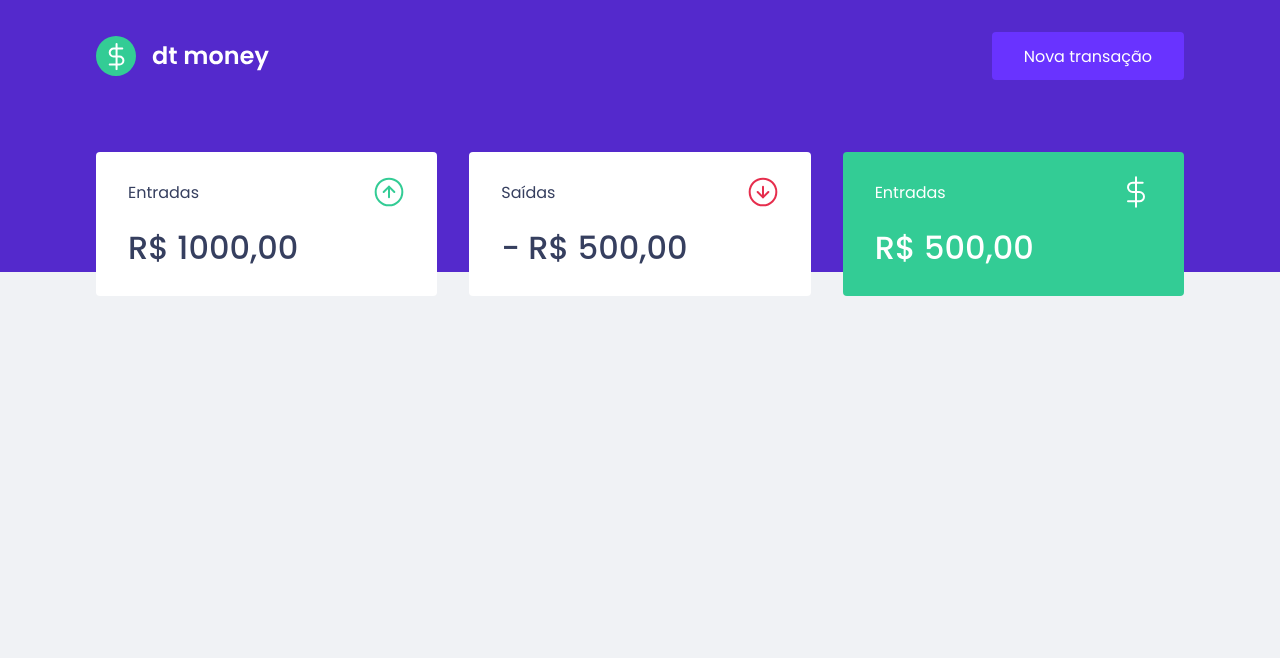
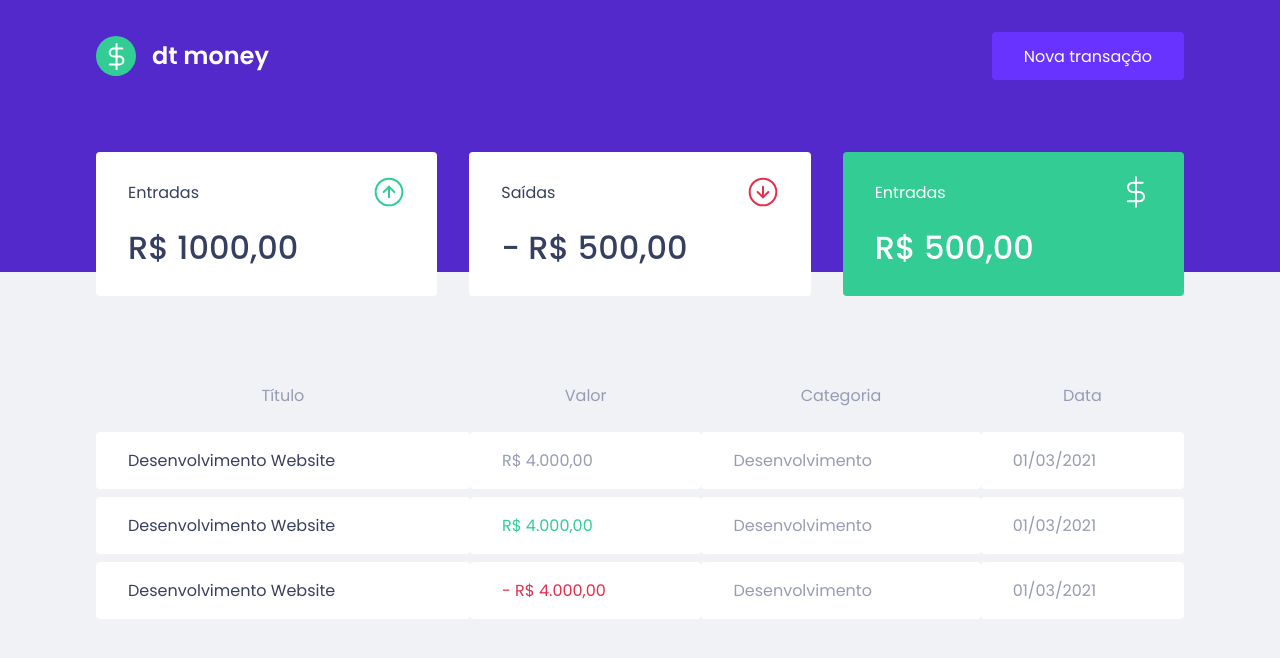
Before and after one commit to lucianodiisouza/lmoney, a React (Create React App) app: page / in a window 1280 px wide. Shown: the top 658 px of the page. Built offline with nearby package versions, Linux system fonts and the light colour scheme.

Commit message:
wip: transactions table HTML

```diff
--- a/src/components/Dashboard/index.tsx
+++ b/src/components/Dashboard/index.tsx
@@ -1,10 +1,12 @@
 import { Summary } from "../Summary";
+import { TransactionsTable } from "../TransactionsTable";
 import { Container } from "./styles";
 
 function Dashboard() {
   return (
     <Container>
       <Summary />
+      <TransactionsTable />
     </Container>
   );
 }
--- /dev/null
+++ b/src/components/TransactionsTable/index.tsx
@@ -0,0 +1,38 @@
+import { Container } from "./styles";
+
+export function TransactionsTable() {
+  return (
+    <Container>
+      <table>
+        <thead>
+          <tr>
+            <th>Título</th>
+            <th>Valor</th>
+            <th>Categoria</th>
+            <th>Data</th>
+          </tr>
+        </thead>
+        <tbody>
+          <tr>
+            <td>Desenvolvimento Website</td>
+            <td>R$ 4.000,00</td>
+            <td>Desenvolvimento</td>
+            <td>01/03/2021</td>
+          </tr>
+          <tr>
+            <td>Desenvolvimento Website</td>
+            <td className="deposit">R$ 4.000,00</td>
+            <td>Desenvolvimento</td>
+            <td>01/03/2021</td>
+          </tr>
+          <tr>
+            <td>Desenvolvimento Website</td>
+            <td className="withdraw"> - R$ 4.000,00</td>
+            <td>Desenvolvimento</td>
+            <td>01/03/2021</td>
+          </tr>
+        </tbody>
+      </table>
+    </Container>
+  );
+}
--- /dev/null
+++ b/src/components/TransactionsTable/styles.ts
@@ -0,0 +1,36 @@
+import styled from "styled-components";
+
+export const Container = styled.div`
+  margin-top: 4rem;
+  table {
+    width: 100%;
+    border-spacing: 0 0.5rem;
+  }
+
+  th {
+    color: var(--text-body);
+    font-weight: 400;
+    padding: 1rem 2rem;
+    line-height: 1.5rem;
+  }
+
+  td {
+    padding: 1rem 2rem;
+    border: 0;
+    background: var(--shape);
+    color: var(--text-body);
+    border-radius: 0.25rem;
+
+    &:first-child {
+      color: var(--text-title);
+    }
+
+    &.deposit {
+      color: var(--green);
+    }
+
+    &.withdraw {
+      color: var(--red);
+    }
+  }
+`;
```
